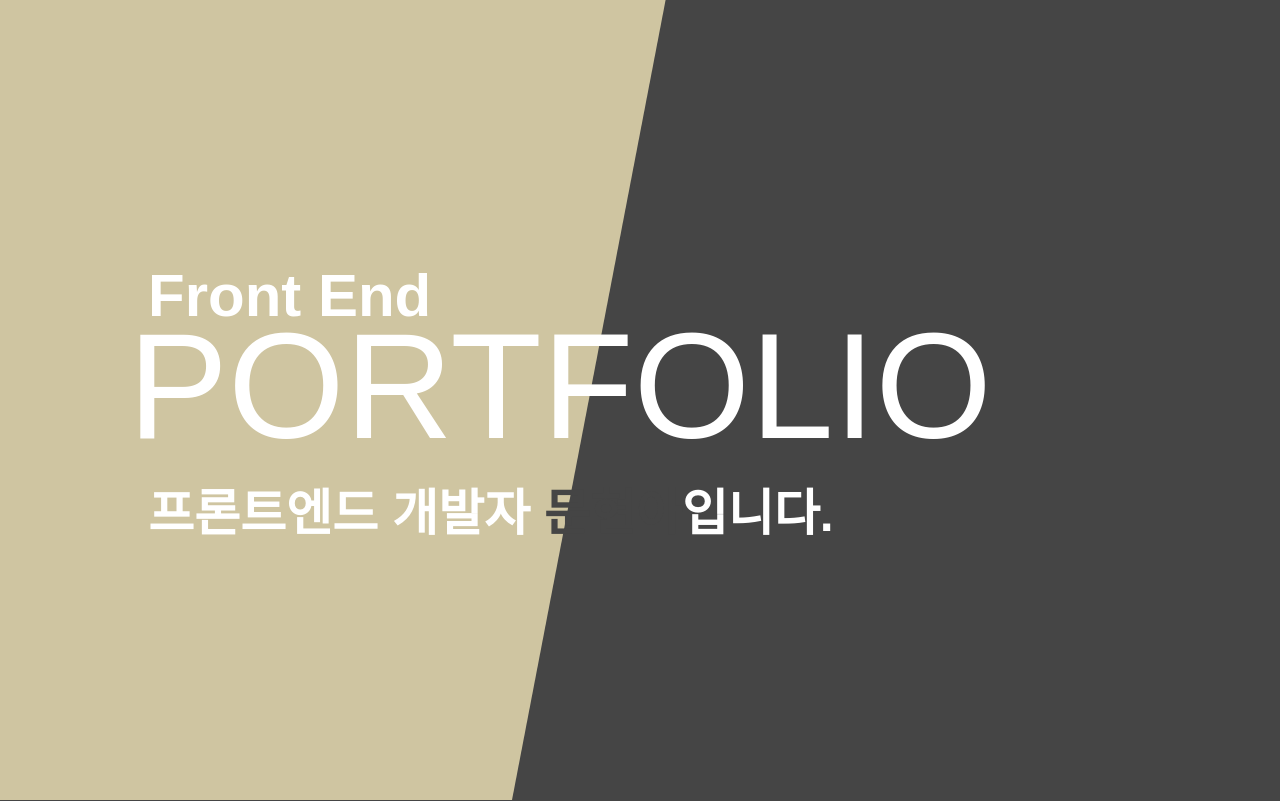
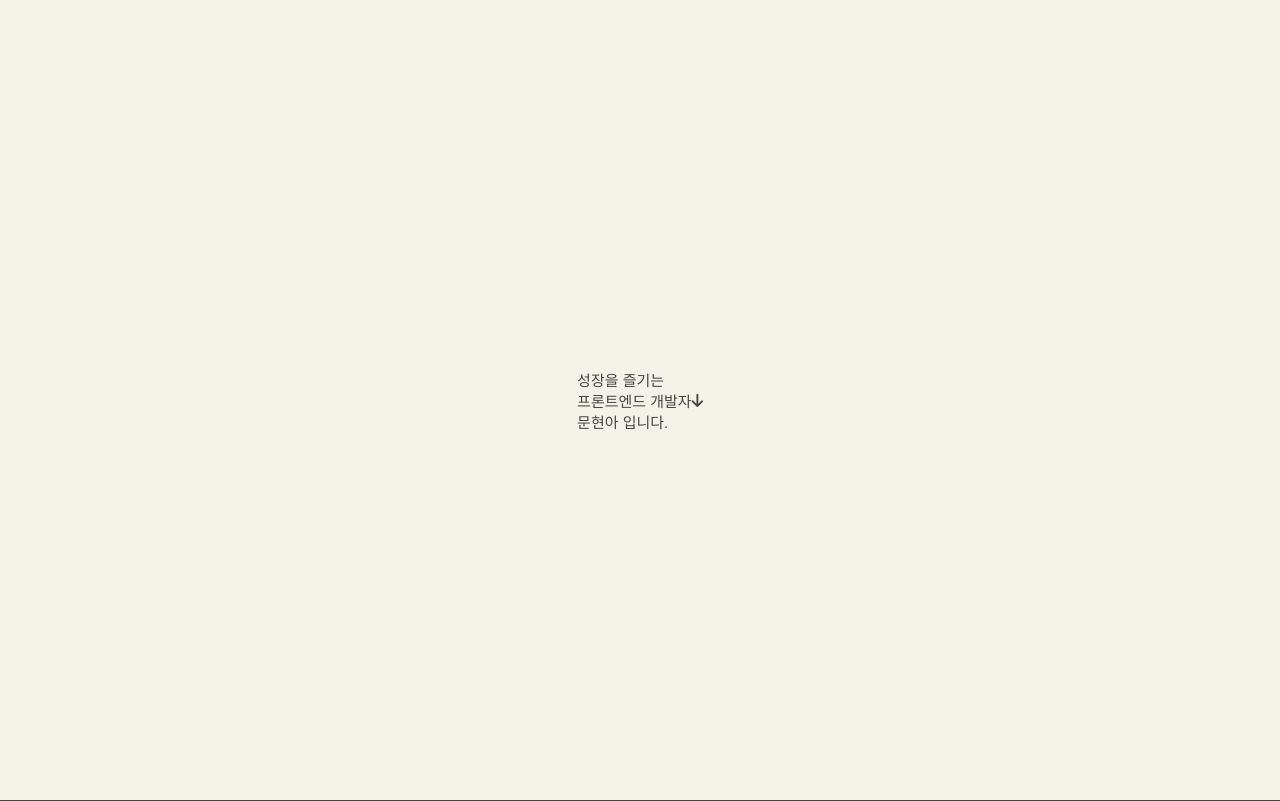
Before and after one commit to ham-49/hyunA_Portfolio_v1, a plain HTML site: page index.html in a window 1280 px wide. Shown: the top 801 px of the page. Drawn offline with Linux system fonts and the light colour scheme; a web font is replaced by a local one.

Commit message:
Update index.html

```diff
--- a/index.html
+++ b/index.html
@@ -9,13 +9,12 @@
 <body>
   <!-- Intro -->
   <header class="intro">
-    <div id="sideLeft" class="side left"></div>
-    <div id="sideRight" class="side right"></div>
-    <div id="introText" class="intro-text-wrap">
-      <h1>Front End</h1>
-      <p>PORTFOLIO</p>
-      <h2>프론트엔드 개발자 <strong>문현아</strong>입니다.</h2>
+    <div class="text-wrap">
+      <p>성장을 즐기는</p>
+      <p>프론트엔드 개발자</p>
+      <p><span>문현아</span> 입니다.</p>
     </div>
+    <i class="fa-solid fa-arrow-down"></i>
   </header>
   <main>
     <!-- Nav -->
```
